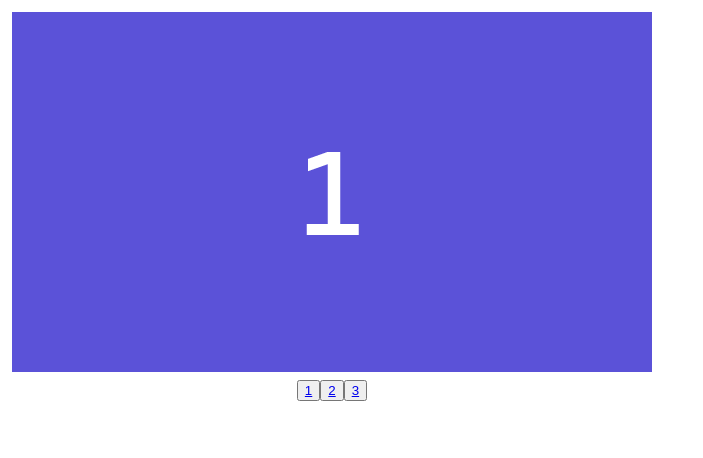
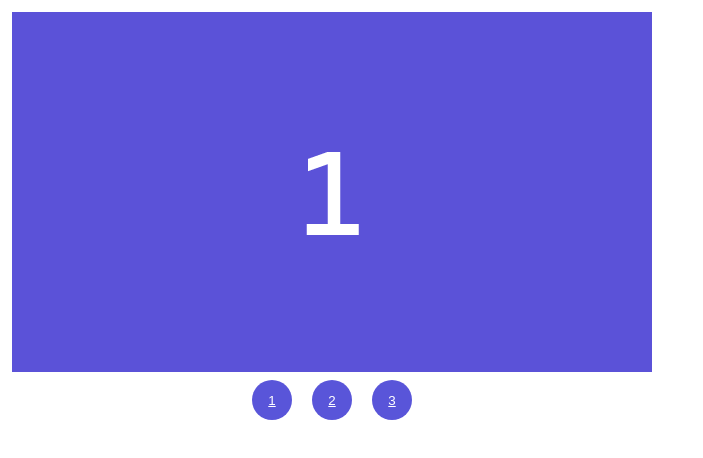
Before and after one commit to richardimaoka/tutorial-carousel-html, a plain HTML site: page index.html in a window 1280 px wide. Shown: the whole page, without its empty margins (0-703 px from the left). Drawn offline with Linux system fonts and the light colour scheme.

Commit message:
decorate buttons

```diff
--- a/index.html
+++ b/index.html
@@ -32,6 +32,19 @@
       justify-content: center;
       padding: 4px 0px;
     }
+
+    .button {
+      margin: 0px 10px;
+      width: 40px;
+      height: 40px;
+      border-radius: 20px;
+      border-width: 0px;
+      background-color: #5955d9;
+    }
+
+    .button > a {
+      color: #ffffff;
+    }
   </style>
   <body>
     <div class="carousel-control">
@@ -65,9 +78,9 @@
         </div>
       </div>
       <div class="button-container">
-        <button><a href="#img-1">1</a></button>
-        <button><a href="#img-2">2</a></button>
-        <button><a href="#img-3">3</a></button>
+        <button class="button"><a href="#img-1">1</a></button>
+        <button class="button"><a href="#img-2">2</a></button>
+        <button class="button"><a href="#img-3">3</a></button>
       </div>
     </div>
   </body>
```
